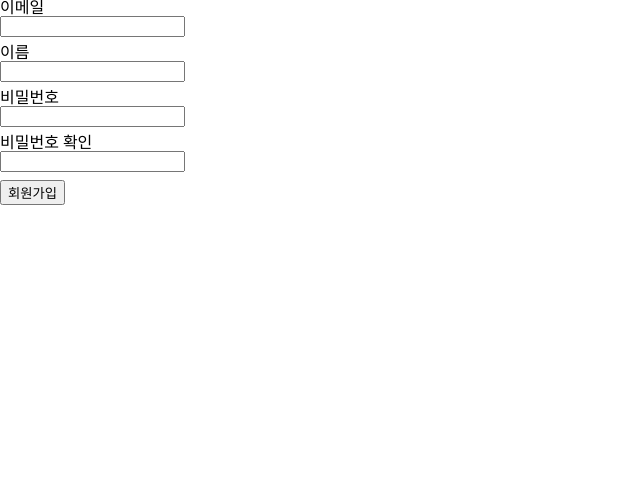
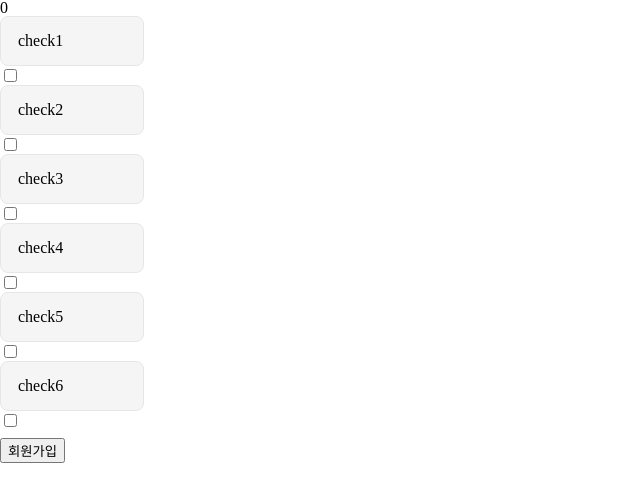
Before and after one commit to PanicBear/ui-test, a Next.js app: page /form in a window 1280 px wide. Shown: the top 502 px of the page, without its empty margins (0-640 px from the left). Built offline with nearby package versions, Linux system fonts and the light colour scheme.

Commit message:
feat(checkbox): checkbox group

```diff
--- /dev/null
+++ b/components/atoms/CheckBox.tsx
@@ -0,0 +1,90 @@
+import { MouseEventHandler, useCallback, useEffect, useState } from 'react';
+import { useController, useFormContext } from 'react-hook-form';
+import styled, { css } from 'styled-components';
+import { v4 as uuid } from 'uuid';
+
+const SLabel = styled.label<{ isChecked?: boolean }>`
+  ${({ theme, isChecked }) => css`
+    ${theme.Layout.flexRowBetweenCenter};
+
+    ${isChecked
+      ? css`
+          background-color: ${theme.Color.Point2};
+          border: 1px solid ${theme.Color.Point1};
+
+          & > div {
+            ${theme.Layout.flexColCenter};
+            border: 1px solid ${theme.Color.Point1};
+
+            & > div {
+              background-color: ${theme.Color.Point1};
+            }
+          }
+        `
+      : css`
+          background-color: ${theme.Color.LightSlate};
+          border: 1px solid ${theme.Color.Slate};
+
+          & > div {
+            background-color: ${theme.Color.White};
+            border: 1px solid ${theme.Color.DarkSlate};
+          }
+        `}
+  `}
+
+  min-width: 144px;
+  height: 50px;
+  padding: 8px 17px;
+  border-radius: 8px;
+  overflow-y: none;
+
+  & > h3 {
+    max-width: 70px;
+    text-align: start;
+  }
+  & > div {
+    width: 24px;
+    height: 24px;
+    border-radius: 50%;
+
+    & > div {
+      width: 12px;
+      height: 12px;
+      border-radius: 50%;
+    }
+  }
+`;
+const SInput = styled.input`
+  /* display: none; */
+`;
+
+interface CheckBoxProps {
+  name: string;
+  label: string;
+  isClickable?: boolean;
+  dispatcher: Record<'Activate' | 'Deactivate', MouseEventHandler>;
+}
+
+const CheckBox: (props: CheckBoxProps) => JSX.Element = ({ name, label, dispatcher: { Activate, Deactivate } }) => {
+  const [id, setId] = useState<string>();
+  const { control, watch } = useFormContext();
+  const { field } = useController({ control, name });
+  const isChecked = watch(name) ?? false;
+
+  useEffect(() => {
+    setId(uuid());
+  }, []);
+
+  const handleClick: MouseEventHandler = (e) => (isChecked ? Deactivate(e) : Activate(e));
+
+  return (
+    <>
+      <SLabel htmlFor={id} isChecked={isChecked} onClick={handleClick}>
+        {label}
+      </SLabel>
+      <SInput type="checkbox" {...field} id={id} checked={isChecked} />
+    </>
+  );
+};
+
+export default CheckBox;
--- a/components/atoms/index.ts
+++ b/components/atoms/index.ts
@@ -2,3 +2,5 @@ export { default as Button } from './Button';
 export * as Icon from './Icon';
 export { default as Portal } from './Portal';
 export { default as Logo } from './Logo';
+export { default as CheckBox } from './CheckBox';
+export { default as ConnectForm } from './ConnectForm';
--- /dev/null
+++ b/components/molecules/FormField.tsx
@@ -0,0 +1,52 @@
+import { CheckBox } from '@components/atoms';
+import { MouseEventHandler } from 'react';
+import { useFormContext } from 'react-hook-form';
+import styled from 'styled-components';
+
+const SField = styled.div``;
+
+type CheckBoxDispatcher = Record<'Activate' | 'Deactivate', MouseEventHandler>;
+
+interface FormFieldProps {}
+
+const FormField: (props: FormFieldProps) => JSX.Element = ({}) => {
+  const { watch, resetField, setValue } = useFormContext();
+
+  const fields = watch('field') ?? {};
+  const checkedLength = Object.values(fields).filter(Boolean).length;
+  const maxLength = 3;
+
+  const allDispatcher: CheckBoxDispatcher = {
+    Activate: () => resetField('field'),
+    Deactivate: () => {},
+  };
+
+  const defaultDispatcher: CheckBoxDispatcher = {
+    Activate: (e) => {
+      const isReachedLimit = Boolean(maxLength <= checkedLength);
+
+      if (isReachedLimit) {
+        return e.preventDefault();
+      }
+
+      resetField('field.check1');
+    },
+    Deactivate: () => {},
+  };
+
+  return (
+    <>
+      <p>{checkedLength}</p>
+      <SField>
+        <CheckBox name="field.check1" label="check1" isClickable={true} dispatcher={allDispatcher} />
+        <CheckBox name="field.check2" label="check2" isClickable={true} dispatcher={defaultDispatcher} />
+        <CheckBox name="field.check3" label="check3" isClickable={true} dispatcher={defaultDispatcher} />
+        <CheckBox name="field.check4" label="check4" isClickable={true} dispatcher={defaultDispatcher} />
+        <CheckBox name="field.check5" label="check5" isClickable={true} dispatcher={defaultDispatcher} />
+        <CheckBox name="field.check6" label="check6" isClickable={true} dispatcher={defaultDispatcher} />
+      </SField>
+    </>
+  );
+};
+
+export default FormField;
--- a/components/molecules/index.ts
+++ b/components/molecules/index.ts
@@ -5,6 +5,7 @@ export { default as Header } from './Header';
 export { default as Dropdown } from './Dropdown';
 export { default as Sidebar } from './Sidebar';
 export { default as SearchHeader } from './SearchHeader';
+export { default as FormField } from './FormField';
 
 export * from './input';
 export * from './modal';
--- a/pages/form.tsx
+++ b/pages/form.tsx
@@ -1,8 +1,10 @@
+import { FormField } from '@components/molecules';
+import { yupResolver } from '@hookform/resolvers/yup';
 import { NextPage } from 'next';
-import { useForm } from 'react-hook-form';
-import { yupResolver } from '@hookform/resolvers/yup';
+import { useEffect } from 'react';
+import { FormProvider, useForm } from 'react-hook-form';
+import styled, { css } from 'styled-components';
 import * as yup from 'yup';
-import styled, { css } from 'styled-components';
 
 const SForm = styled.form`
   & > * {
@@ -16,58 +18,44 @@ const SCol = styled.div`
 `;
 
 const Form: NextPage = () => {
-  const schema = yup.object().shape({
-    email: yup.string().email().required(),
-    name: yup.string().required(),
-    pw: yup.string().min(7).max(10).required(),
-    checkPw: yup
-      .string()
-      .oneOf([yup.ref('pw'), null])
-      .required(),
+  const schema = yup.object({
+    field: yup.object({
+      check1: yup.boolean().default(false),
+      check2: yup.boolean().default(false),
+      check3: yup.boolean().default(false),
+      check4: yup.boolean().default(false),
+      check5: yup.boolean().default(false),
+      check6: yup.boolean().default(false),
+    }),
   });
 
-  const {
-    register,
-    handleSubmit,
-    formState: { errors },
-  } = useForm({
+  const methods = useForm({
     resolver: async (data, context, options) => {
-      console.log('formData', data);
       console.log('validation result', await yupResolver(schema)(data, context, options));
       return yupResolver(schema)(data, context, options);
     },
   });
+
+  const {
+    handleSubmit,
+    formState: { errors },
+  } = methods;
 
   const submitForm = (data: any) => {
     console.log(data);
   };
 
   return (
-    <SForm as="form" onSubmit={handleSubmit(submitForm)}>
-      <SCol>
+    <FormProvider {...methods}>
+      <SForm onSubmit={handleSubmit(submitForm)}>
         <SCol>
-          <label htmlFor="email">이메일</label>
-          <input type="email" {...register('email')} />
-          <span>{errors.email && '이메일 형식이 맞지 않습니다.'}</span>
+          <SCol>
+            <FormField />
+          </SCol>
+          <button type="submit">회원가입</button>
         </SCol>
-        <SCol>
-          <label htmlFor="name">이름</label>
-          <input type="text" {...register('name')} />
-          <span>{errors.name && '이름 형식이 맞지 않습니다.'}</span>
-        </SCol>
-        <SCol>
-          <label htmlFor="pw">비밀번호</label>
-          <input type="text" {...register('pw')} />
-          <span>{errors.pw && '비밀번호 형식이 맞지 않습니다.'}</span>
-        </SCol>
-        <SCol>
-          <label htmlFor="checkPw">비밀번호 확인</label>
-          <input type="text" {...register('checkPw')} />
-          <span>{errors.checkPw && '비밀번호가 맞지 않습니다.'}</span>
-        </SCol>
-        <button type="submit">회원가입</button>
-      </SCol>
-    </SForm>
+      </SForm>
+    </FormProvider>
   );
 };
 
```
Also changed, not shown: 2 other files (tests, documents, lock files or other folders).
